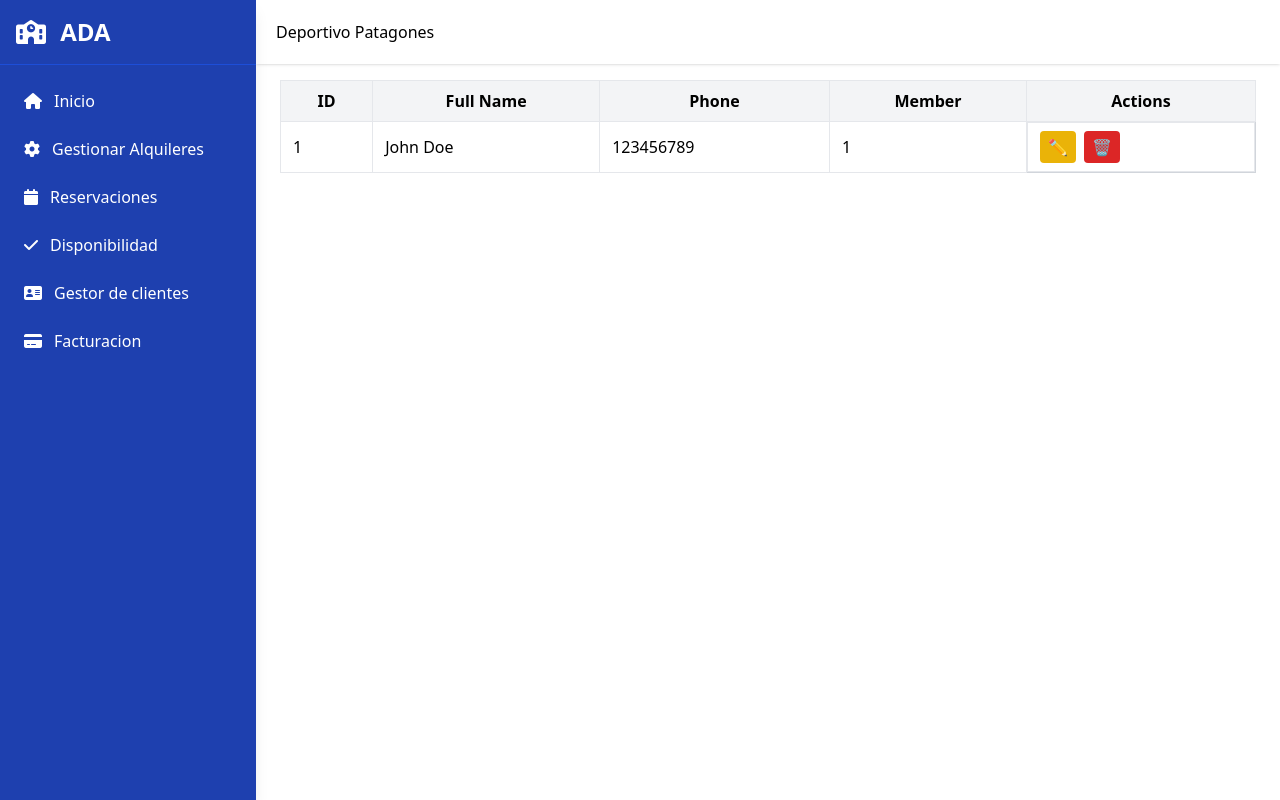
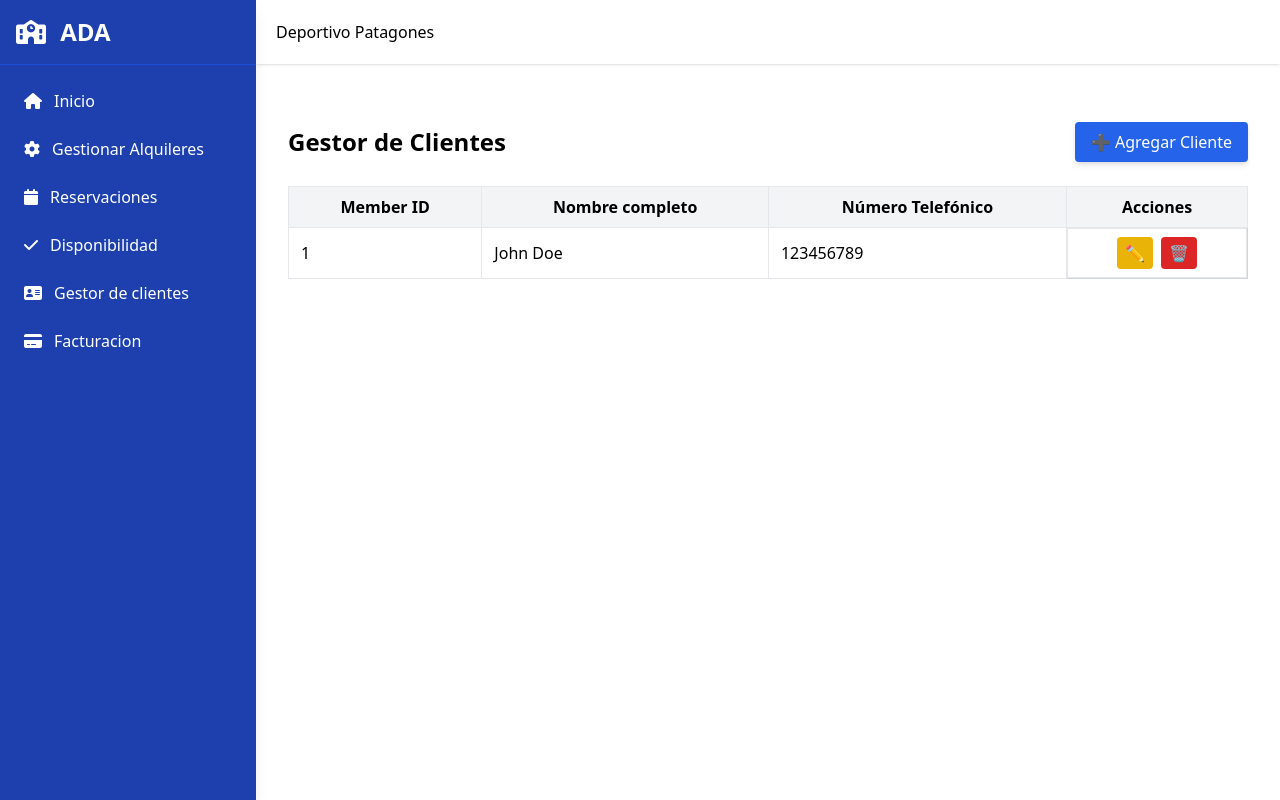
Before and after one commit to Jean-Pierre001/Deportivo_Patagones, a PHP site: page /admin/clients_admin.php in a window 1280 px wide. Run offline with PHP 8.4, Linux system fonts and the light colour scheme; data comes from the database, SQL or seed files in the repository; some libraries are stand-ins or nearby versions.

Commit message:
Agregado funcionalidad para crear modificar y eliminar clientes con gestion de miembros.
FALTA HACER LA COMPROBACION DE MIEMBRO ACTIVO.

```diff
--- a/admin/clients.php
+++ b/admin/clients.php
@@ -4,45 +4,36 @@
 $action = $_GET['action'] ?? $_POST['action'] ?? '';
 
 if ($action == "list") {
-    // ✅ Obtiene todos los clientes ordenados del más reciente al más antiguo
     $stmt = $conn->query("SELECT * FROM clients ORDER BY client_id DESC");
     echo json_encode($stmt->fetchAll(PDO::FETCH_ASSOC));
+    exit;
 }
 
 if ($action == "get" && isset($_GET['id'])) {
-    // ✅ Obtiene un cliente específico por ID
     $stmt = $conn->prepare("SELECT * FROM clients WHERE client_id = ?");
     $stmt->execute([$_GET['id']]);
     echo json_encode($stmt->fetch(PDO::FETCH_ASSOC));
+    exit;
 }
 
 if ($action == "add") {
-    // ✅ Inserta un nuevo cliente
-    $stmt = $conn->prepare("INSERT INTO clients (full_name, phone, member) VALUES (?, ?, ?)");
-    if ($stmt->execute([$_POST['full_name'], $_POST['phone'], $_POST['member']])) {
-        echo "✅ Client added successfully";
-    } else {
-        echo "❌ Error adding client";
-    }
+    $member_id = $_POST['member_id'] === "NULL" ? null : $_POST['member_id'];
+    $stmt = $conn->prepare("INSERT INTO clients (full_name, phone, member_id) VALUES (?, ?, ?)");
+    $stmt->execute([$_POST['full_name'], $_POST['phone'], $member_id]);
+    echo "✅ Cliente agregado";
 }
 
 if ($action == "update") {
-    // ✅ Actualiza los datos de un cliente existente
-    $stmt = $conn->prepare("UPDATE clients SET full_name = ?, phone = ?, member = ? WHERE client_id = ?");
-    if ($stmt->execute([$_POST['full_name'], $_POST['phone'], $_POST['member'], $_POST['client_id']])) {
-        echo "✅ Client updated successfully";
-    } else {
-        echo "❌ Error updating client";
-    }
+    $member_id = $_POST['member_id'] === "NULL" ? null : $_POST['member_id'];
+    $stmt = $conn->prepare("UPDATE clients SET full_name=?, phone=?, member_id=? WHERE client_id=?");
+    $stmt->execute([$_POST['full_name'], $_POST['phone'], $member_id, $_POST['client_id']]);
+    echo "✅ Cliente actualizado";
 }
 
+
 if ($action == "delete") {
-    // ✅ Elimina un cliente por ID
     $stmt = $conn->prepare("DELETE FROM clients WHERE client_id = ?");
-    if ($stmt->execute([$_POST['client_id']])) {
-        echo "✅ Client deleted successfully";
-    } else {
-        echo "❌ Error deleting client";
-    }
+    $ok = $stmt->execute([$_POST['client_id']]);
+    echo $ok ? "✅ Cliente eliminado" : "❌ Error al eliminar";
+    exit;
 }
-?>
--- a/admin/clients_admin.php
+++ b/admin/clients_admin.php
@@ -1,5 +1,4 @@
 <?php
-// clients_admin.php
 include 'includes/header.php';
 include 'includes/sidebar.php';
 include 'includes/navbar.php';
@@ -7,76 +6,84 @@
 ?>
 
 <!-- Contenedor principal -->
-<div class="flex-1 md:ml-64 transition-all duration-300">
-  <main class="pt-20 p-4 md:p-6">
-
-    <div class="flex justify-between items-center mb-4">
-      <h1 class="text-2xl font-bold">Client Manager</h1>
-      <button onclick="openModal()" class="bg-blue-600 text-white px-4 py-2 rounded">➕ New Client</button>
+<div class="flex-1 md:ml-64 transition-all duration-300 relative z-0">
+  <main class="mt-[90px] p-6 md:p-8 relative z-0">
+    <div class="flex justify-between items-center mb-6">
+      <h1 class="text-2xl font-bold">Gestor de Clientes</h1>
+      <button onclick="openModal()"
+              class="bg-blue-600 hover:bg-blue-700 text-white px-4 py-2 rounded shadow-md transition">
+        ➕ Agregar Cliente
+      </button>
     </div>
 
-    <!-- Tabla de clientes -->
+    <!-- Tabla -->
     <div class="overflow-x-auto">
       <table class="w-full border border-gray-300" id="clientsTable">
         <thead class="bg-gray-100">
           <tr>
-            <th class="border px-3 py-2">ID</th>
-            <th class="border px-3 py-2">Full Name</th>
-            <th class="border px-3 py-2">Phone</th>
-            <th class="border px-3 py-2">Member</th>
-            <th class="border px-3 py-2">Actions</th>
+            <th class="border px-3 py-2">Member ID</th>
+            <th class="border px-3 py-2">Nombre completo</th>
+            <th class="border px-3 py-2">Número Telefónico</th>
+            <th class="border px-3 py-2">Acciones</th>
           </tr>
         </thead>
         <tbody></tbody>
       </table>
     </div>
-
   </main>
 </div>
 
 <!-- Modal -->
-<div id="clientModal" class="fixed inset-0 bg-black bg-opacity-50 hidden items-center justify-center">
-  <div class="bg-white p-6 rounded shadow-md w-96">
-    <h2 class="text-xl mb-4" id="modalTitle">New Client</h2>
+<div id="clientModal" class="fixed inset-0 bg-black bg-opacity-50 hidden flex items-center justify-center z-50">
+  <div class="bg-white p-6 rounded-2xl shadow-xl w-96 max-w-full transform transition-all">
+    <h2 class="text-xl font-semibold mb-4 text-center" id="modalTitle">Agregar Cliente</h2>
     <form id="clientForm">
       <input type="hidden" name="client_id" id="client_id">
 
-      <label class="block mb-2">Full Name</label>
-      <input type="text" name="full_name" id="full_name" class="border w-full p-2 mb-3" required>
+      <label class="block mb-2">Nombre completo</label>
+      <input type="text" name="full_name" id="full_name" class="border border-gray-300 rounded w-full p-2 mb-3" required>
 
-      <label class="block mb-2">Phone</label>
-      <input type="text" name="phone" id="phone" class="border w-full p-2 mb-3">
+      <label class="block mb-2">Número telefónico</label>
+      <input type="text" name="phone" id="phone" class="border border-gray-300 rounded w-full p-2 mb-3">
 
-      <label class="block mb-2">Member</label>
-      <select name="member" id="member" class="border w-full p-2 mb-3">
-        <option value="Yes">Yes</option>
-        <option value="No">No</option>
+      <label class="block mb-2">¿Es miembro?</label>
+      <select name="member" id="member" class="border border-gray-300 rounded w-full p-2 mb-4">
+        <option value="No" selected>No</option>
+        <option value="Yes">Sí</option>
       </select>
 
+      <div id="memberIdField" class="hidden">
+        <label class="block mb-2">ID de miembro</label>
+        <input type="number" name="member_id" id="member_id_input" class="border border-gray-300 rounded w-full p-2 mb-3" min="1">
+      </div>
+
       <div class="flex justify-end gap-2">
-        <button type="button" onclick="closeModal()" class="bg-gray-400 text-white px-4 py-2 rounded">Cancel</button>
-        <button type="submit" class="bg-blue-600 text-white px-4 py-2 rounded">Save</button>
+        <button type="button" onclick="closeModal()" class="bg-gray-400 hover:bg-gray-500 text-white px-4 py-2 rounded transition">
+          Cancelar
+        </button>
+        <button type="submit" class="bg-blue-600 hover:bg-blue-700 text-white px-4 py-2 rounded transition">
+          Guardar
+        </button>
       </div>
     </form>
   </div>
 </div>
 
 <script>
-// ----------------- CRUD FRONT -----------------
-
 async function loadClients() {
   let res = await fetch("clients.php?action=list");
   let data = await res.json();
   let tbody = document.querySelector("#clientsTable tbody");
   tbody.innerHTML = "";
+
   data.forEach(c => {
+    const memberText = (c.member_id === null) ? "No asociado" : c.member_id;
     tbody.innerHTML += `
       <tr>
-        <td class="border px-3 py-2">${c.client_id}</td>
+        <td class="border px-3 py-2">${memberText}</td>
         <td class="border px-3 py-2">${c.full_name}</td>
         <td class="border px-3 py-2">${c.phone}</td>
-        <td class="border px-3 py-2">${c.member}</td>
-        <td class="border px-3 py-2 flex gap-2">
+        <td class="border px-3 py-2 flex gap-2 justify-center">
           <button onclick="editClient(${c.client_id})" class="bg-yellow-500 text-white px-2 py-1 rounded">✏️</button>
           <button onclick="deleteClient(${c.client_id})" class="bg-red-600 text-white px-2 py-1 rounded">🗑️</button>
         </td>
@@ -86,16 +93,21 @@
 
 function openModal(client = null) {
   document.getElementById("clientModal").classList.remove("hidden");
+  const memberField = document.getElementById("memberIdField");
+
   if (client) {
-    document.getElementById("modalTitle").innerText = "Edit Client";
+    document.getElementById("modalTitle").innerText = "Editar Cliente";
     document.getElementById("client_id").value = client.client_id;
     document.getElementById("full_name").value = client.full_name;
     document.getElementById("phone").value = client.phone;
-    document.getElementById("member").value = client.member;
+    document.getElementById("member").value = client.member_id ? "Yes" : "No";
+    document.getElementById("member_id_input").value = client.member_id ?? "";
+    memberField.classList.toggle("hidden", !client.member_id);
   } else {
-    document.getElementById("modalTitle").innerText = "New Client";
+    document.getElementById("modalTitle").innerText = "Agregar Cliente";
     document.getElementById("clientForm").reset();
     document.getElementById("client_id").value = "";
+    memberField.classList.add("hidden");
   }
 }
 
@@ -103,15 +115,31 @@
   document.getElementById("clientModal").classList.add("hidden");
 }
 
-async function editClient(id) {
-  let res = await fetch("clients.php?action=get&id=" + id);
-  let client = await res.json();
-  openModal(client);
-}
+document.getElementById("member").addEventListener("change", (e) => {
+  const field = document.getElementById("memberIdField");
+  if (e.target.value === "Yes") {
+    field.classList.remove("hidden");
+  } else {
+    field.classList.add("hidden");
+    document.getElementById("member_id_input").value = "";
+  }
+});
 
 document.getElementById("clientForm").addEventListener("submit", async (e) => {
   e.preventDefault();
   let formData = new FormData(e.target);
+
+  // ✅ Normalizamos los valores
+  if (formData.get("member") === "Yes") {
+    const memberId = formData.get("member_id");
+    if (!memberId) {
+      alert("Debe ingresar un ID de miembro válido.");
+      return;
+    }
+  } else {
+    formData.set("member_id", "NULL"); // 🔥 usamos NULL
+  }
+
   let action = formData.get("client_id") ? "update" : "add";
   formData.append("action", action);
 
@@ -119,13 +147,20 @@
     method: "POST",
     body: formData
   });
+
   alert(await res.text());
   closeModal();
   loadClients();
 });
 
+async function editClient(id) {
+  let res = await fetch("clients.php?action=get&id=" + id);
+  let client = await res.json();
+  openModal(client);
+}
+
 async function deleteClient(id) {
-  if (!confirm("Delete client?")) return;
+  if (!confirm("¿Eliminar cliente?")) return;
   let formData = new FormData();
   formData.append("client_id", id);
   formData.append("action", "delete");
```
